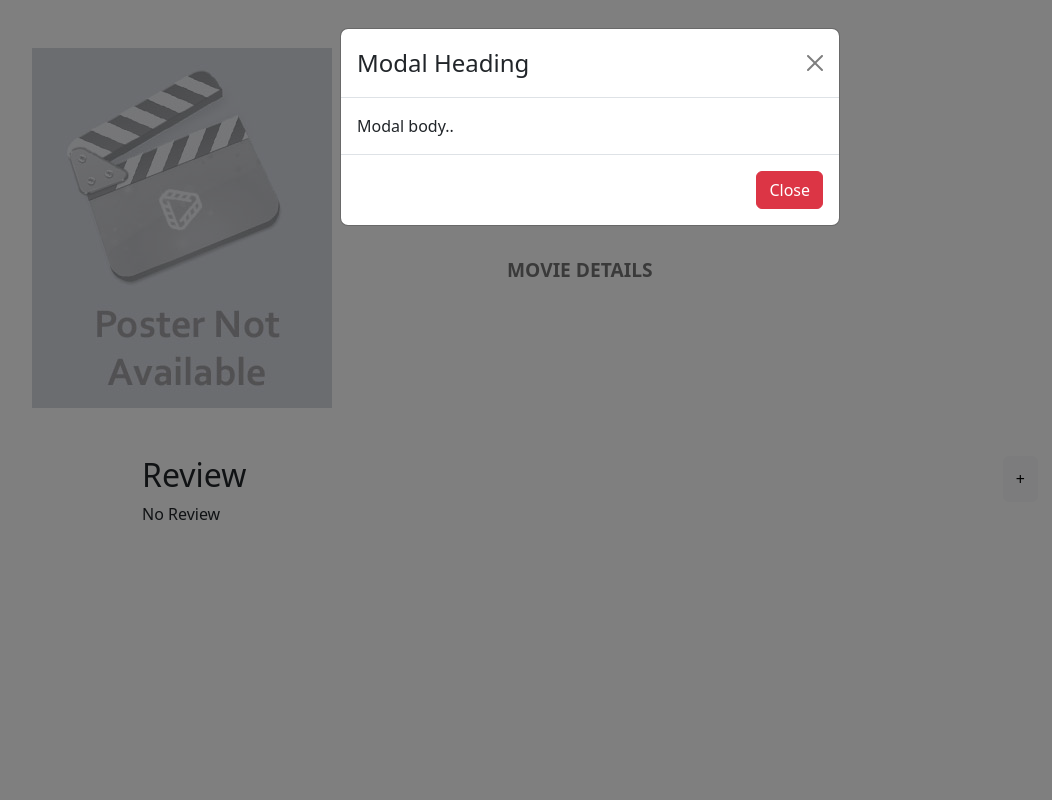
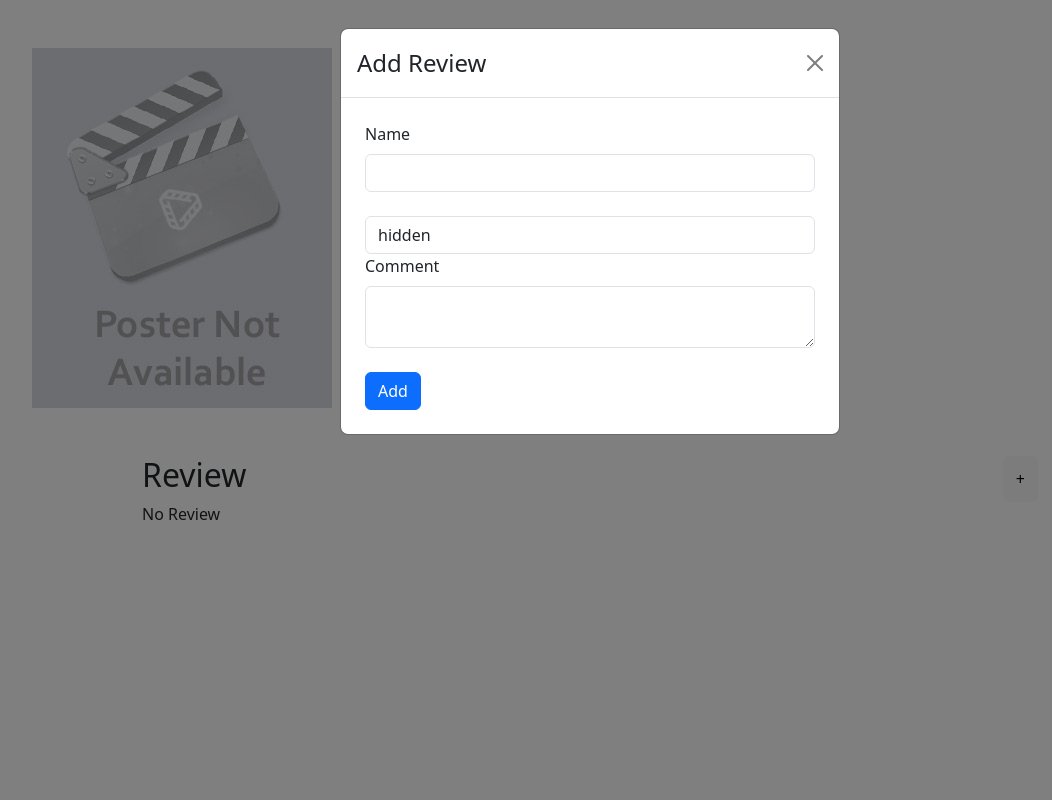
Before and after one commit to jUSTICE1205/Movie, a PHP site: page /movie/moviedetail.php?id= in a window 1280 px wide, after a click that opens the changed part. Shown: the whole page, without its empty margins (50-1102 px from the left). Run offline with PHP 8.4, Linux system fonts and the light colour scheme; data that the repository does not hold is empty.

Commit message:
create and read reviews

```diff
--- a/moviedetail.php
+++ b/moviedetail.php
@@ -106,19 +106,38 @@ $comments = get_comments($db, $_GET['id']);
 
                 <!-- Modal Header -->
                 <div class="modal-header">
-                    <h4 class="modal-title">Modal Heading</h4>
+                    <h4 class="modal-title">Add Review</h4>
                     <button type="button" class="btn-close" data-bs-dismiss="modal"></button>
                 </div>
+                <div class="modal-body p-4">
+                    <form action="http://localhost:81/movie/addComment.php/?id=<?= $_GET['id'] ?>" method="post">
+                        <!-- Email input -->
+                        <?php if (!isset($_SESSION['user_email'])) { ?>
+                            <div data-mdb-input-init class="form-outline mb-4">
 
-                <!-- Modal body -->
-                <div class="modal-body">
-                    Modal body..
+                                <label class="form-label" for="name">Name</label>
+                                <input type="name" id="name" name="name" class="form-control" required />
+                            </div>
+                        <?php } else { ?>
+                            <input type="email" id="name" name="name" class="form-control" value=<?= $_SESSION['user_email'] ?> hidden />
+                        <?php } ?>
+
+                        <input type="text" id="movie" name="movie" class="form-control" value=<?= $_GET['id'] ?>
+                            hidden />
+                        <!-- password input -->
+                        <div data-mdb-input-init class="form-outline mb-4">
+
+                            <label class="form-label" for="comment">Comment</label>
+                            <textarea type="password" id="comment" name="comment" class="form-control"
+                                required></textarea>
+                        </div>
+
+                        <!-- Submit button -->
+                        <button type="submit" data-mdb-button-init data-mdb-ripple-init
+                            class="btn btn-primary btn-block">Add</button>
+                    </form>
                 </div>
 
-                <!-- Modal footer -->
-                <div class="modal-footer">
-                    <button type="button" class="btn btn-danger" data-bs-dismiss="modal">Close</button>
-                </div>
 
             </div>
         </div>
--- a/query.php
+++ b/query.php
@@ -38,7 +38,7 @@ function get_movie($db, $id)
 function get_comments($db, $id)
 {
     // Use single quotes for string literals in SQL queries
-    $query = "SELECT * FROM comments WHERE movie_id = $id";
+    $query = "SELECT * FROM comments WHERE movie_id = $id AND display = 1";
 
     // Prepare and execute the query
     $statement = $db->prepare($query);
```
Also changed, not shown: addComment.php (+18 -0 lines).
